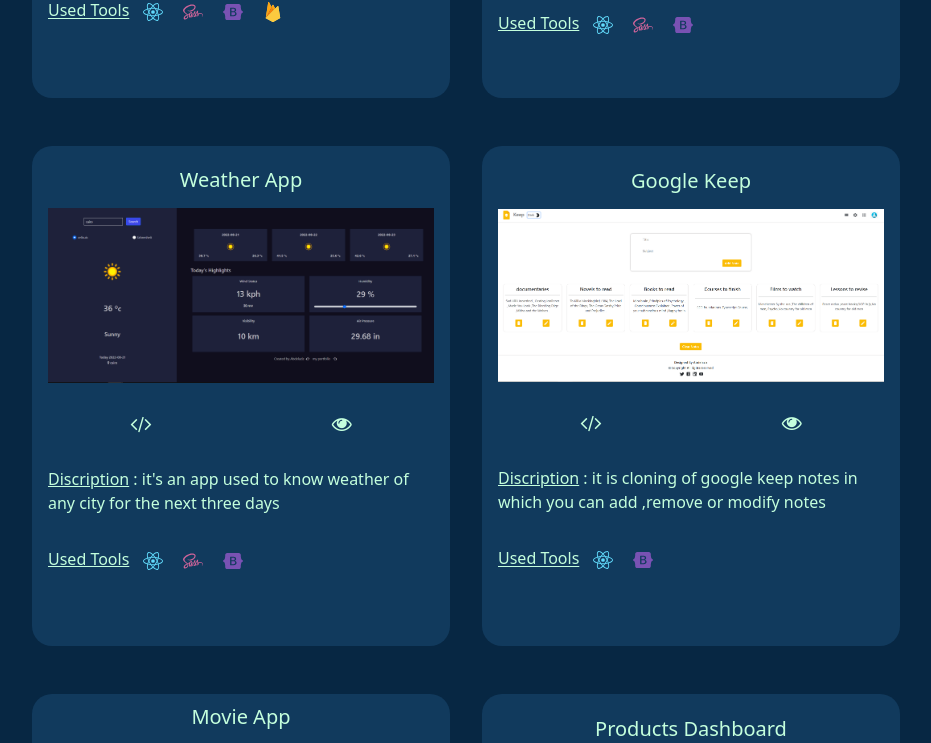
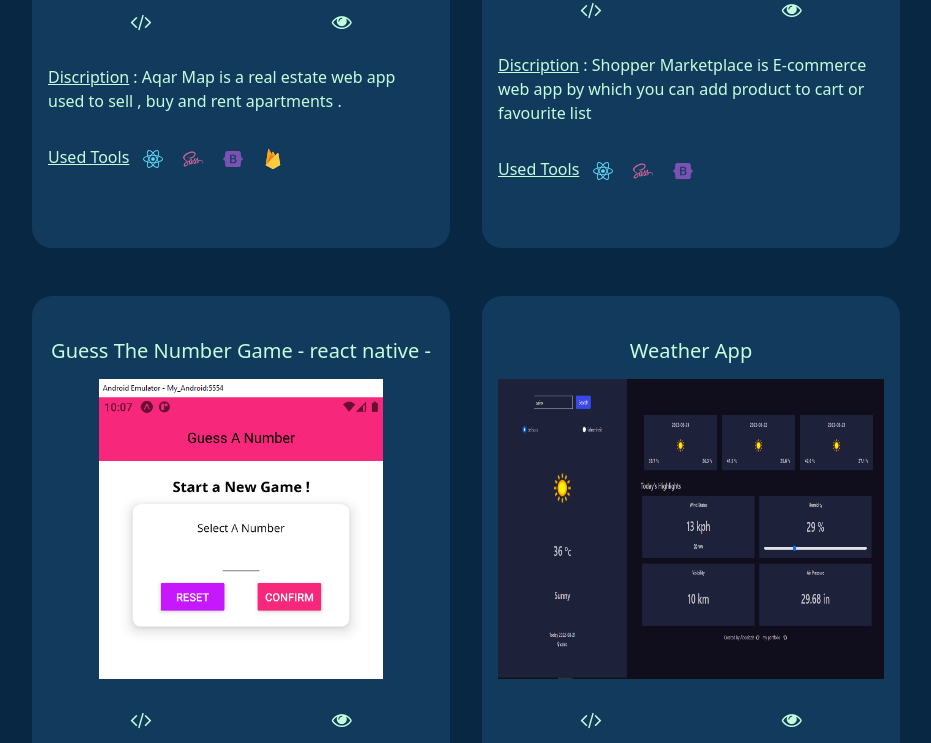
Before and after one commit to abdelaziz123456/2022-portfolio, a React (Create React App) app: page / in a window 1280 px wide. Shown: the part 2948-3691 px from the top of the page, without its empty margins (190-1121 px from the left). Built offline with nearby package versions, Linux system fonts and the light colour scheme.

Commit message:
add guess the number project

```diff
--- a/src/components/Project/Project.js
+++ b/src/components/Project/Project.js
@@ -5,8 +5,8 @@
     <div className='project col-12 col-lg-6 p-3 '>
       {console.log(props)}
         <div className="content m-3 mt-0 d-flex flex-column align-items-center justify-content-center  p-3 pt-0" style={{borderRadius:"20px"}}>
-            <h5 className='mb-3 color-green'>{props.name}</h5>
-           <img src={process.env.PUBLIC_URL + props.image} alt=""  className='img-fluid' />
+            <h5 className='my-3 color-green'>{props.name}</h5>
+           <img src={process.env.PUBLIC_URL + props.image} alt=""  className='img-fluid'  />
 
            <div className="icons">
            <a href={props.code} className=" me-2  color-green" target='_blank' style={{textDecoration:'none'}}><i className="fa fa-code " aria-hidden="true"></i></a>
--- a/src/components/Project/Project.scss
+++ b/src/components/Project/Project.scss
@@ -4,8 +4,9 @@
 .project {
     max-width: 450px;
 
+
   .content {
-    min-height: 500px;
+    min-height: 650px;
     background-color: $color-project;
     animation-name: unhover;
     animation-timing-function: ease-in-out;
@@ -58,4 +59,8 @@
     }
 
   }
+
+  .img-fluid{
+   height: 300px;
+  }
 }
--- a/src/data/index.js
+++ b/src/data/index.js
@@ -54,6 +54,22 @@
   },
   {
     id: 3,
+    name: "Guess The Number Game - react native -",
+    description:
+      "it's a game where you select a number and try to get it by guessing ",
+    usedTools: [
+      { name: "REACT NATIVE", image: "/img/skills/react.svg" },
+
+    ],
+    images: [
+      "/img/projects/guessTheGame.png",
+
+    ],
+    code: "https://github.com/abdelaziz123456/guessNumber-reactNative",
+    live: "https://youtu.be/znMzbf-AGn4",
+  },
+  {
+    id: 4,
     name: "Weather App",
     description:
       "it's an app used to know weather of any city for the next three days",
@@ -70,8 +86,9 @@
     code: "https://github.com/abdelaziz123456/weather-webapp",
     live: "https://abdelaziz123456.github.io/weather-webapp/",
   },
+
   {
-    id: 4,
+    id: 5,
     name: "Google Keep",
     description:
       "it is cloning of google keep notes in which you can add ,remove or modify notes",
@@ -89,7 +106,7 @@
     live: "https://abdelaziz123456.github.io/google-keep/",
   },
   {
-    id: 5,
+    id: 6,
     name: "Movie App",
     description:
       "it's an app used to search and show details about any film you want and you can directly go to it's page on imdb ",
@@ -106,7 +123,7 @@
     live: "https://abdelaziz123456.github.io/movie-app/",
   },
   {
-    id: 6,
+    id: 7,
     name: "Products Dashboard",
     description:
       "it's an app used to add products with their details and images , remove or update them  ",
@@ -124,7 +141,7 @@
     live: "https://gitlab.com/abdelazizmohamed1233/products-dashboard",
   },
   {
-    id: 7,
+    id: 8,
     name: "Dashboard",
     description: "dashboard shows details about users and their statistics",
     usedTools: [
@@ -140,7 +157,7 @@
     live: "https://abdelaziz123456.github.io/dashboard-project/",
   },
   {
-    id: 8,
+    id: 9,
     name: "Booklist App",
     description:
       "it's an app used to make a list of books , you can add or remove the books in this list ",
@@ -159,7 +176,7 @@
     live: "https://abdelaziz123456.github.io/booklist-app/",
   },
   {
-    id: 9,
+    id: 10,
     name: "Reminder App",
     description:
       "it's reminder app used to add todos notes with description and date",
@@ -176,7 +193,7 @@
     live: "https://abdelaziz123456.github.io/reminder-app/",
   },
   {
-    id: 10,
+    id: 11,
     name: "Natours  App",
     description: "landing page for  tours company ",
     usedTools: [
```
Also changed, not shown: public/img/projects/guessTheGame.PNG (added).
